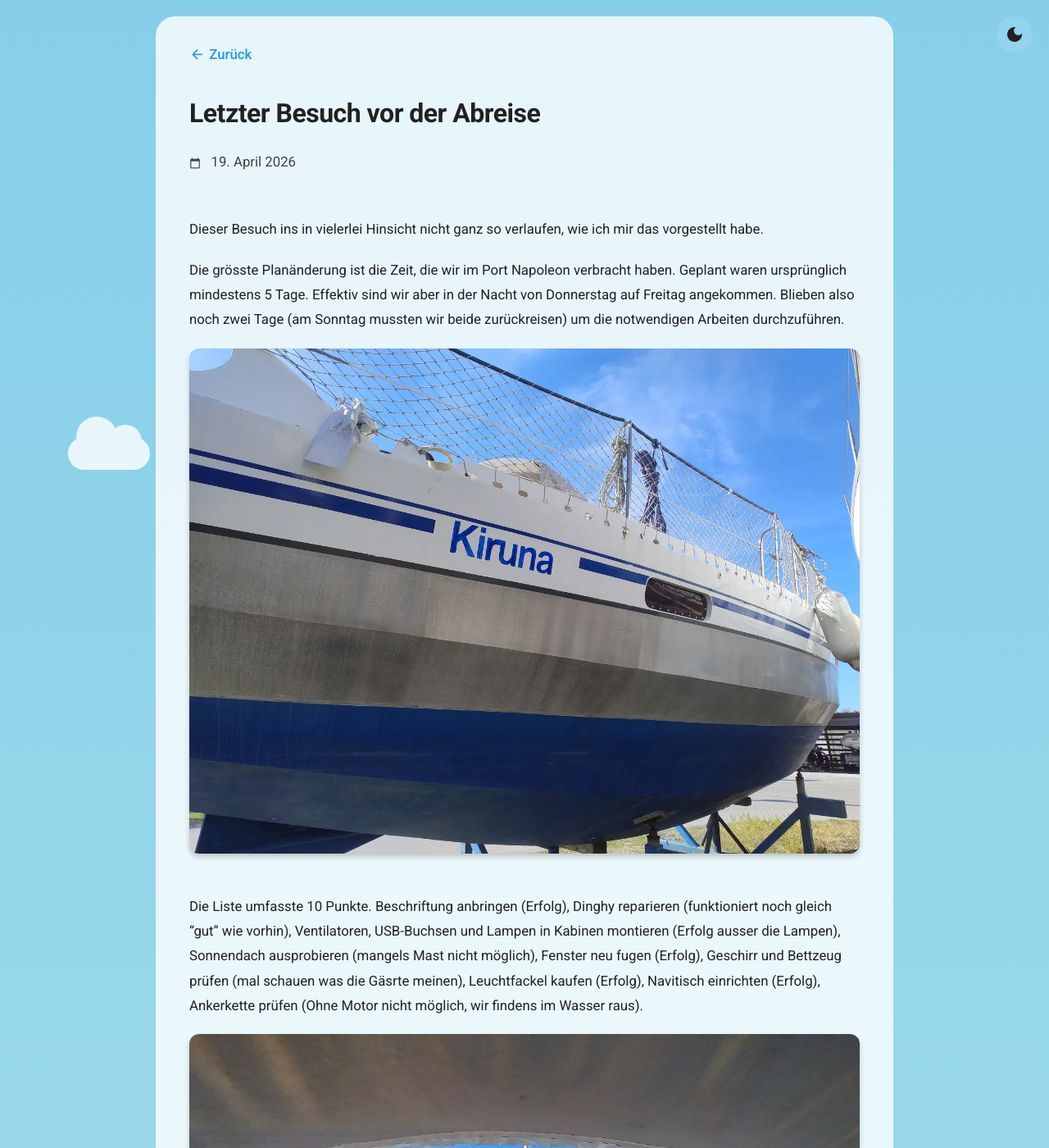
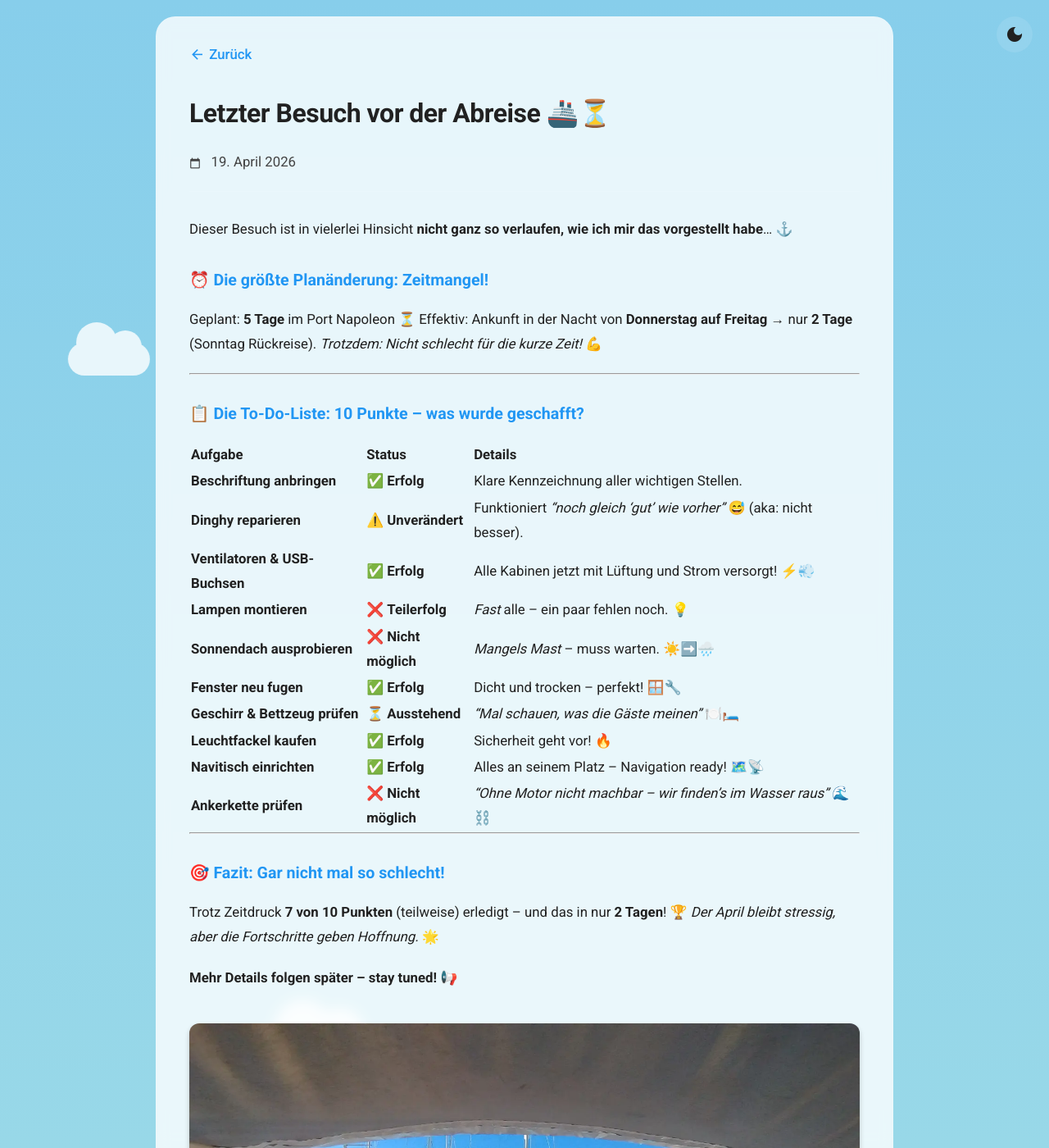
Before and after one commit to relyant/relyant.github.io, a Jekyll site: the page built from _posts/2026-04-19-letzter-besuch-vor-der-abreise.md, in a window 1280 px wide and 1400 px high. Shown: the whole window at 82% size. Built offline with Jekyll 4.4.1, drawn with Linux system fonts in a browser that asks for light colours; some of the changed text lies outside the part shown.

Commit message:
Update 2026-04-19-letzter-besuch-vor-der-abreise.md

```diff
--- a/_posts/2026-04-19-letzter-besuch-vor-der-abreise.md
+++ b/_posts/2026-04-19-letzter-besuch-vor-der-abreise.md
@@ -1,16 +1,42 @@
 ---
 layout: post
-title: "Letzter Besuch vor der Abreise"
+title: "Letzter Besuch vor der Abreise 🚢⏳"
 image: /assets/images/78b8a2547573ecb42049fa6d84094580.webp
 date: 2026-04-19
 modified: 2026-04-19
 ---
 
+Dieser Besuch ist in vielerlei Hinsicht **nicht ganz so verlaufen, wie ich mir das vorgestellt habe**... ⚓
 
-Dieser Besuch ins in vielerlei Hinsicht nicht ganz so verlaufen, wie ich mir das vorgestellt habe.
+### ⏰ **Die größte Planänderung: Zeitmangel!**
+Geplant: **5 Tage** im Port Napoleon ⏳
+Effektiv: Ankunft in der Nacht von **Donnerstag auf Freitag** → nur **2 Tage** (Sonntag Rückreise).
+*Trotzdem: Nicht schlecht für die kurze Zeit!* 💪
 
-Die grösste Planänderung ist die Zeit, die wir im Port Napoleon verbracht haben. Geplant waren ursprünglich mindestens 5 Tage. Effektiv sind wir aber in der Nacht von Donnerstag auf Freitag angekommen. Blieben also noch zwei Tage (am Sonntag mussten wir beide zurückreisen) um die notwendigen Arbeiten durchzuführen. ![Image](/assets/images/78b8a2547573ecb42049fa6d84094580.webp)
+---
 
-Die Liste umfasste 10 Punkte. Beschriftung anbringen (Erfolg), Dinghy reparieren (funktioniert noch gleich "gut" wie vorhin), Ventilatoren, USB-Buchsen und Lampen in Kabinen montieren (Erfolg ausser die Lampen), Sonnendach ausprobieren (mangels Mast nicht möglich), Fenster neu fugen (Erfolg), Geschirr und Bettzeug prüfen (mal schauen was die Gäsrte meinen), Leuchtfackel kaufen (Erfolg), Navitisch einrichten (Erfolg), Ankerkette prüfen (Ohne Motor nicht möglich, wir findens im Wasser raus). ![Image](/assets/images/5cbf454e96ad93a91e756f15b17c86f3.webp)
+### 📋 **Die To-Do-Liste: 10 Punkte – was wurde geschafft?**
 
-Soweit also gar nicht mal so schlecht. Besonders dafür, dass wir weniger Zeit hatten. Der April wird weiterhin stressig für mich. Deshalb zu einem späteren Zeitpunkt mehr. ![Image](/assets/images/cb4b763fe1f8dba6413165ccef0a4be3.webp)
+| **Aufgabe**                     | **Status**               | **Details**                                                                 |
+|----------------------------------|--------------------------|-----------------------------------------------------------------------------|
+| **Beschriftung anbringen**       | ✅ **Erfolg**             | Klare Kennzeichnung aller wichtigen Stellen.                                |
+| **Dinghy reparieren**            | ⚠️ **Unverändert**       | Funktioniert *"noch gleich 'gut' wie vorher"* 😅 (aka: nicht besser).       |
+| **Ventilatoren & USB-Buchsen**   | ✅ **Erfolg**             | Alle Kabinen jetzt mit Lüftung und Strom versorgt! ⚡💨                     |
+| **Lampen montieren**             | ❌ **Teilerfolg**         | *Fast* alle – ein paar fehlen noch. 💡                                       |
+| **Sonnendach ausprobieren**      | ❌ **Nicht möglich**      | *Mangels Mast* – muss warten. ☀️➡️🌧️                                      |
+| **Fenster neu fugen**            | ✅ **Erfolg**             | Dicht und trocken – perfekt! 🪟🔧                                          |
+| **Geschirr & Bettzeug prüfen**   | ⏳ **Ausstehend**         | *"Mal schauen, was die Gäste meinen"* 🍽️🛏️                                |
+| **Leuchtfackel kaufen**          | ✅ **Erfolg**             | Sicherheit geht vor! 🔥                                                     |
+| **Navitisch einrichten**         | ✅ **Erfolg**             | Alles an seinem Platz – Navigation ready! 🗺️📡                            |
+| **Ankerkette prüfen**            | ❌ **Nicht möglich**      | *"Ohne Motor nicht machbar – wir finden’s im Wasser raus"* 🌊⛓️             |
+
+---
+
+### 🎯 **Fazit: Gar nicht mal so schlecht!**
+Trotz Zeitdruck **7 von 10 Punkten** (teilweise) erledigt – und das in nur **2 Tagen**! 🏆
+*Der April bleibt stressig, aber die Fortschritte geben Hoffnung.* 🌟
+
+**Mehr Details folgen später – stay tuned!** 📢
+
+![Bootsarbeiten](/assets/images/5cbf454e96ad93a91e756f15b17c86f3.webp)
+*Bild: Letzte Handgriffe vor der Abreise...*
```
